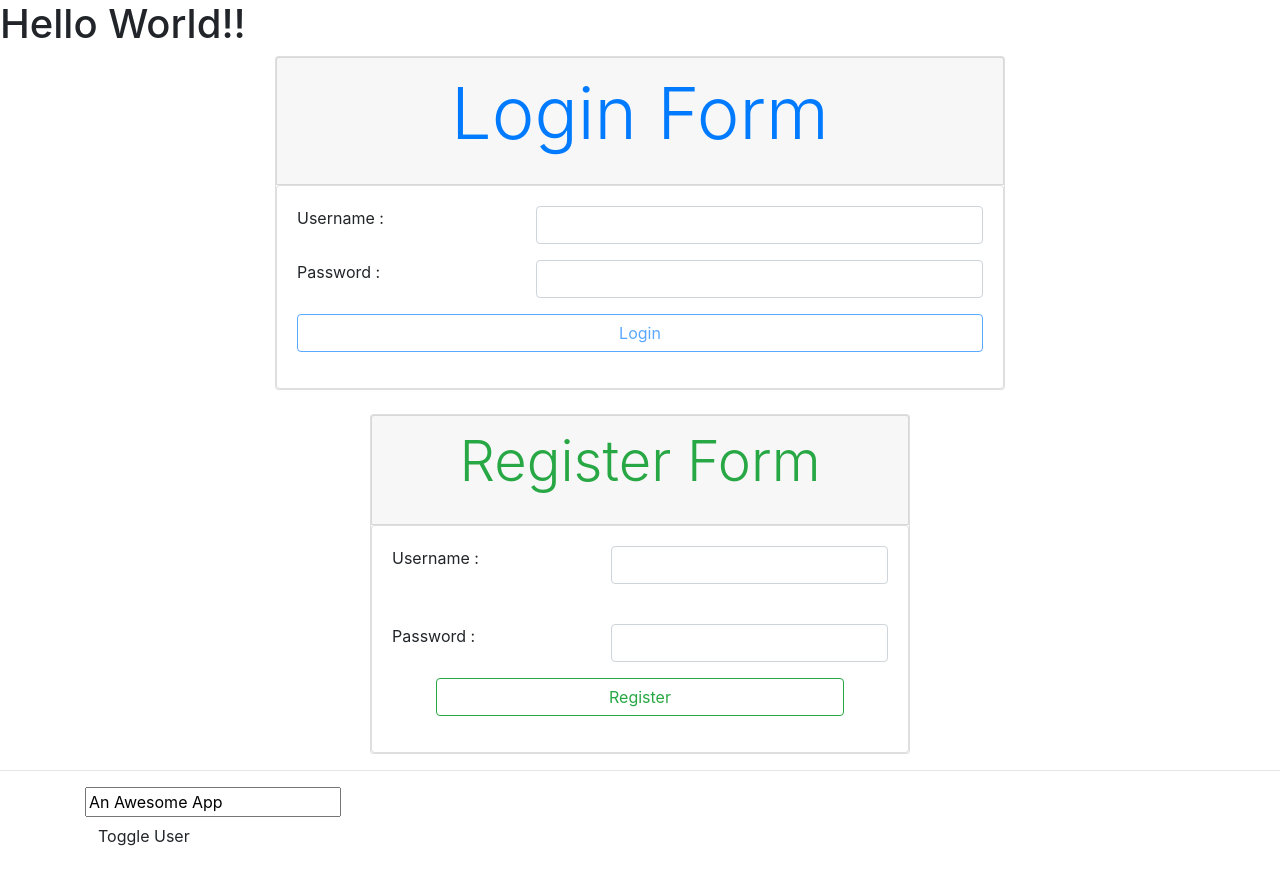
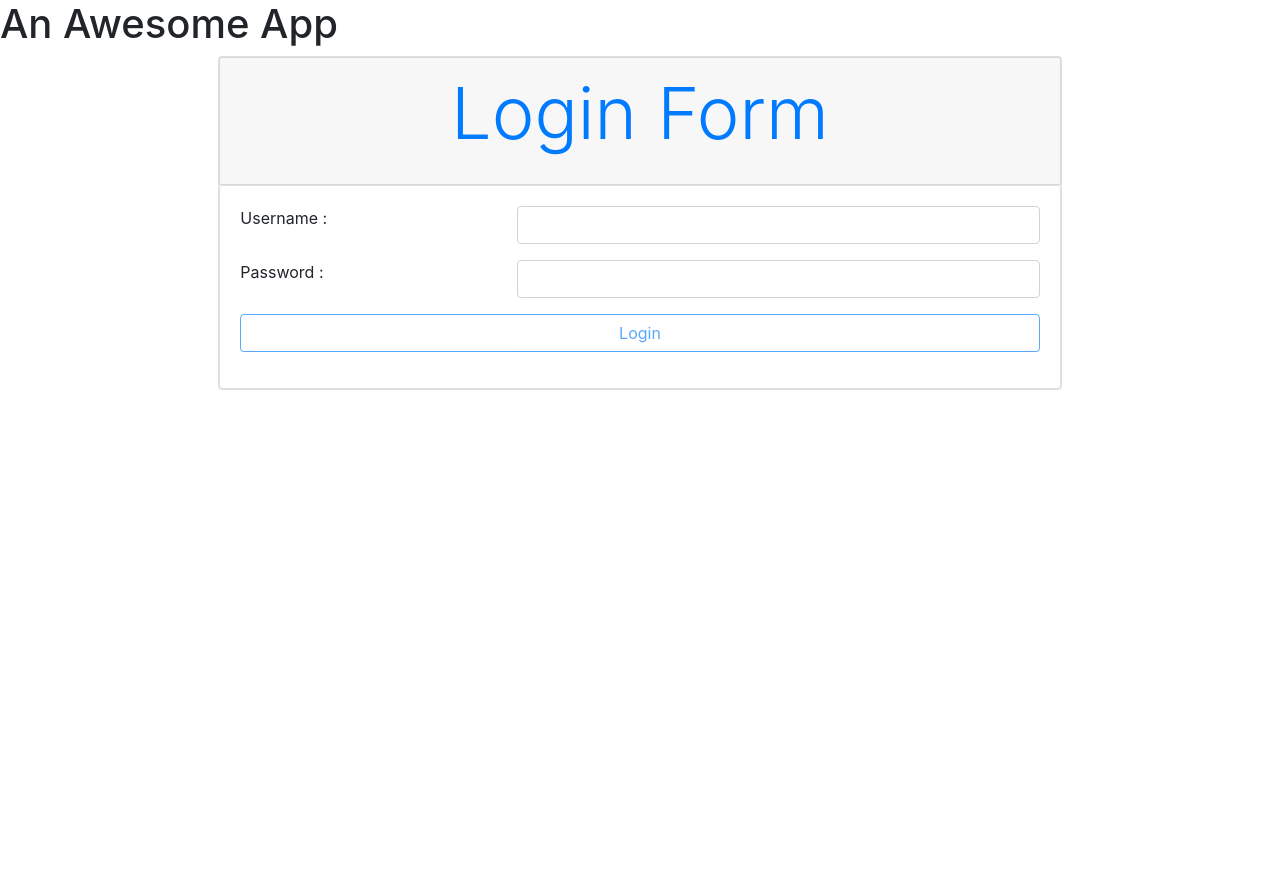
Before and after one commit to synergy2411/ng-cg, an Angular app in the folder users-app/: page /login in a window 1280 px wide. Shown: the top 884 px of the page. After the commit the page ends 800 px from the top, so only its background shows below. Built offline with nearby package versions, Linux system fonts and the light colour scheme.

Commit message:
route config added

```diff
--- a/users-app/src/app/app.component.html
+++ b/users-app/src/app/app.component.html
@@ -1,22 +1,24 @@
-<h1>Hello World!!</h1>
+<h1>An Awesome App</h1>
 
-<div class="container">
+<router-outlet></router-outlet>
+
+<!-- <div class="container"> -->
 
   <!-- <app-observable-demo></app-observable-demo> -->
 
-  <app-login></app-login>
+  <!-- <app-login></app-login> -->
 
-  <br>
-  <app-register></app-register>
+  <!-- <br> -->
+  <!-- <app-register></app-register> -->
 
 
 
   <!-- <app-pipe-demo></app-pipe-demo> -->
-</div>
+<!-- </div> -->
 
 
-<hr>
-
+<!-- <hr> -->
+<!--
 <div class="container">
   <input type="text" [(ngModel)] = "title">
   <br>
@@ -24,7 +26,7 @@
     class="btn btn-default">Toggle User</button>
 
     <br>
-    <br>
+    <br> -->
     <!--
       Showing service instance is Singleton
       <p>Counter Value in App : {{ dataService.counter }}
@@ -33,8 +35,8 @@
         (click)="onIncreases()">Increase</button>
     </p> -->
 
-</div>
+<!-- </div>
 <br><hr>
 <div class="container" *ngIf="showUser">
   <app-user [title]="title" *ngIf="authService.isAuthenticated()"></app-user>
-</div>
+</div> -->
--- a/users-app/src/app/app.module.ts
+++ b/users-app/src/app/app.module.ts
@@ -2,6 +2,7 @@ import { NgModule } from '@angular/core';
 import { FormsModule, ReactiveFormsModule } from '@angular/forms';
 import { BrowserModule } from '@angular/platform-browser';
 import { HttpClientModule, HTTP_INTERCEPTORS } from '@angular/common/http';
+import { RouterModule } from '@angular/router';
 
 import { AppComponent } from './app.component';
 import { LoginComponent } from './auth/login/login.component';
@@ -16,6 +17,7 @@ import { UserComponent } from './user/user.component';
 import { ObservableDemoComponent } from './observable-demo/observable-demo.component';
 import { AuthInterceptorService } from './services/auth-interceptor.service';
 import { LoggerInterceptorService } from './services/logger-interceptor.service';
+import { APP_ROUTES } from './app.routes';
 
 
 @NgModule({
@@ -36,7 +38,8 @@ import { LoggerInterceptorService } from './services/logger-interceptor.service'
     BrowserModule,
     FormsModule,
     ReactiveFormsModule,
-    HttpClientModule
+    HttpClientModule,
+    RouterModule.forRoot(APP_ROUTES)
   ],
   providers: [
     {
--- /dev/null
+++ b/users-app/src/app/app.routes.ts
@@ -0,0 +1,31 @@
+import { Routes } from '@angular/router';
+import { LoginComponent } from './auth/login/login.component';
+import { RegisterComponent } from './auth/register/register.component';
+import { PipeDemoComponent } from './pipe-demo/pipe-demo.component';
+import { ObservableDemoComponent } from './observable-demo/observable-demo.component';
+import { UserComponent } from './user/user.component';
+
+export const APP_ROUTES: Routes = [{
+  path: "",                              // http://localhost:4200 > http://localhost:4200/login
+  redirectTo: "login",
+  pathMatch: "full"
+}, {
+  path: "login",                          // http://localhost:4200/login
+  component: LoginComponent
+}, {
+  path: "register",                        // http://localhost:4200/register
+  component: RegisterComponent
+}, {
+  path: "pipe",                           // http://localhost:4200/pipe
+  component: PipeDemoComponent
+}, {
+  path: "observable",                     // http://localhost:4200/observable
+  component: ObservableDemoComponent
+}, {
+  path: "user",                          // http://localhost:4200/user
+  component: UserComponent
+}, {
+  path: "**",                            // http://localhost:4200/notExist > // http://localhost:4200/login
+  redirectTo: "login",
+  pathMatch: "full"
+}]
```
